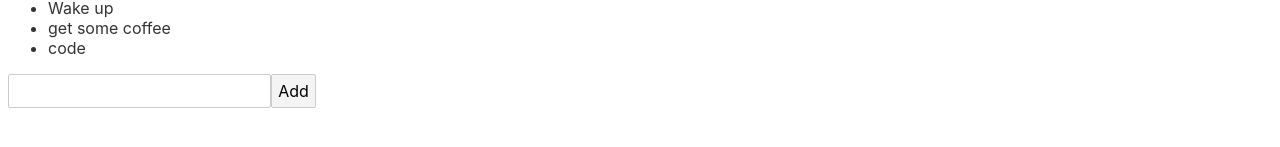
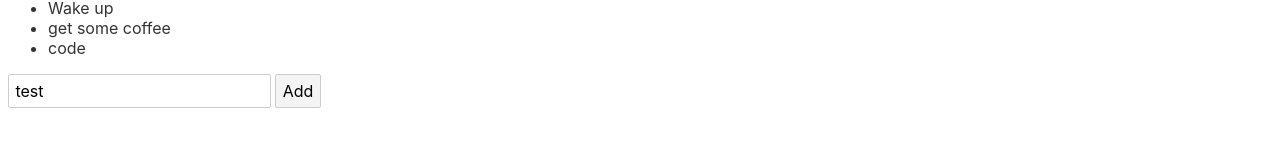
Before and after one commit to agribanov/my-svelte-project, a Svelte app: page / in a window 1280 px wide. Shown: the part 189-336 px from the top of the page. Built offline with nearby package versions, Linux system fonts and the light colour scheme.

Commit message:
Add new From component

```diff
--- a/src/App.svelte
+++ b/src/App.svelte
@@ -1,4 +1,6 @@
 <script>
+	import Form from './Form.svelte';
+
 	let name = 'Alex';
 
 	let tasks = [
@@ -35,4 +37,4 @@
 		<li>Nothing there</li>
 	{/each}
 </ul>
-<input type="text" bind:value="{task}"><button on:click="{addTask}">Add</button>
+<Form />
--- /dev/null
+++ b/src/Form.svelte
@@ -0,0 +1,6 @@
+<script>
+    let task = 'test';
+</script>
+
+<input type="text" bind:value="{task}">
+<button>Add</button>
```
